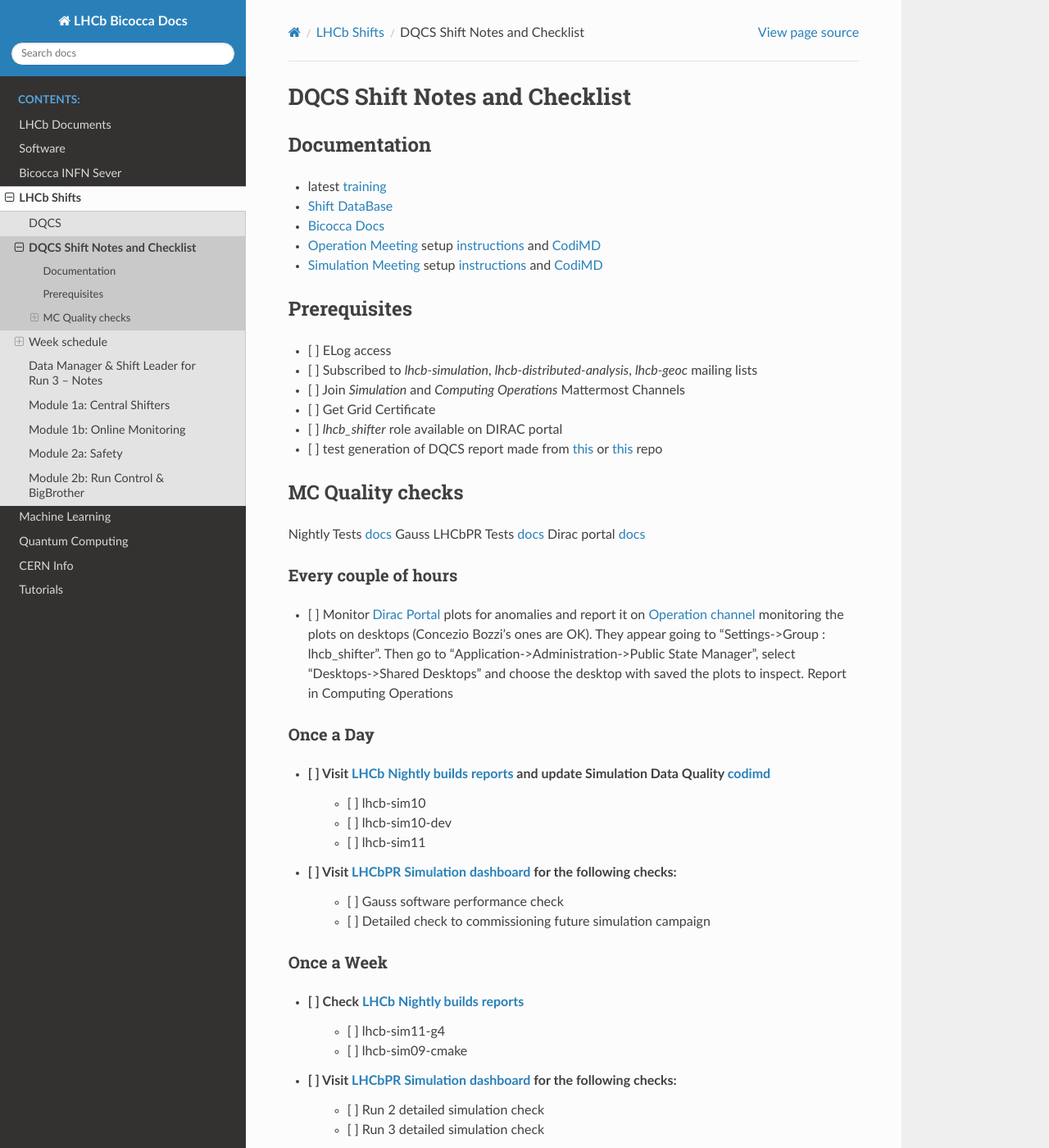
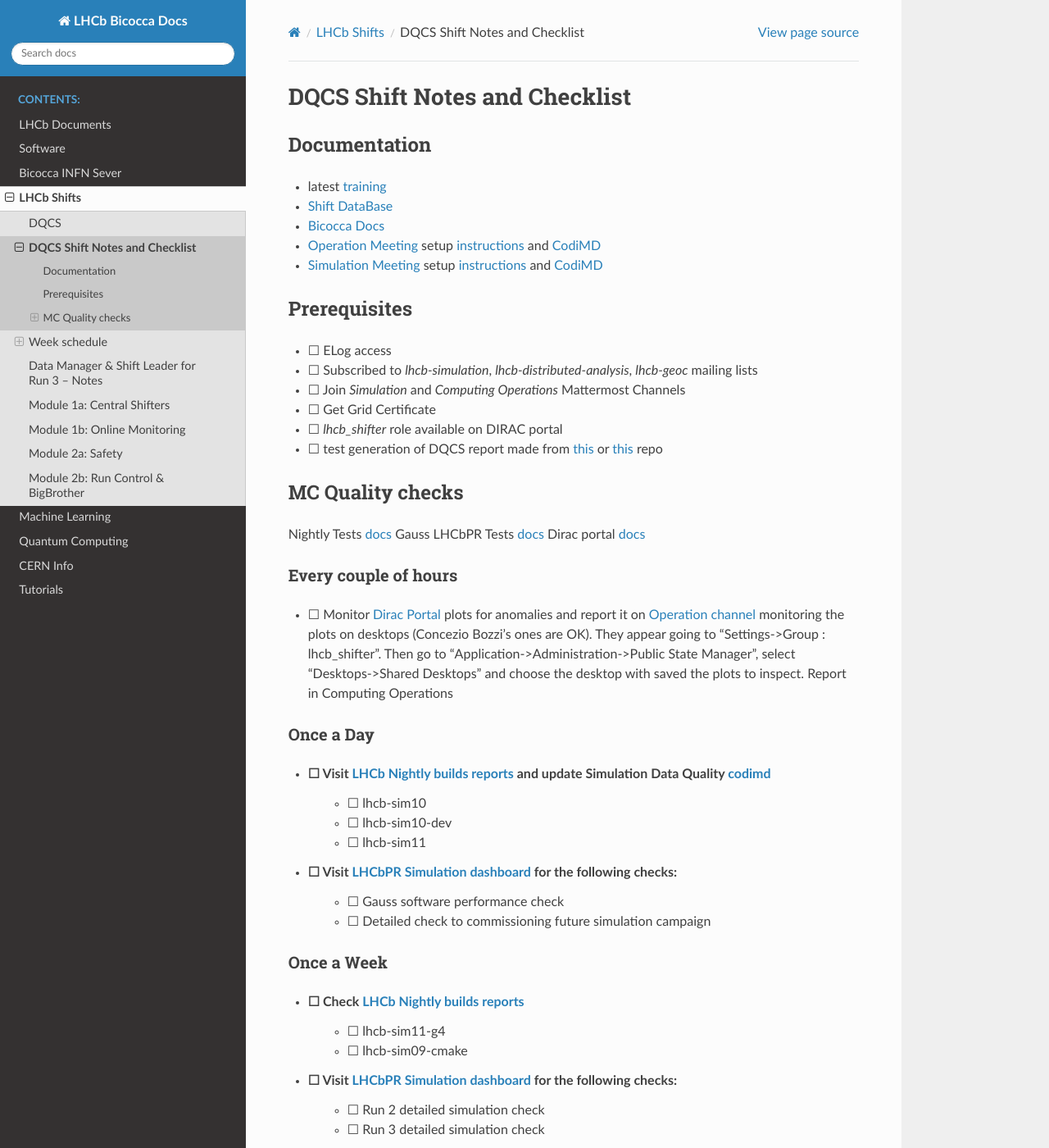
Before and after one commit to lhcb-bicocca/documentation, a Sphinx documentation site: the page built from docs/source/shifts/dqcs_notes.rst, in a window 1280 px wide and 1400 px high. Shown: the whole window at 82% size. Built offline with Sphinx 7.4.7 and the Read the Docs theme 2.0.0, drawn with Linux system fonts in a browser that asks for light colours; some of the changed text lies outside the part shown.

Commit message:
minor fixes

```diff
--- a/docs/source/shifts/dqcs_notes.rst
+++ b/docs/source/shifts/dqcs_notes.rst
@@ -11,12 +11,12 @@ Documentation
 
 Prerequisites
 -------------
-- [ ] ELog access
-- [ ] Subscribed to `lhcb-simulation`, `lhcb-distributed-analysis`, `lhcb-geoc` mailing lists
-- [ ] Join `Simulation` and `Computing Operations` Mattermost Channels
-- [ ] Get Grid Certificate
-- [ ] `lhcb_shifter` role available on DIRAC portal
-- [ ] test generation of DQCS report made from `this <https://github.com/mmazurekgda/nightly-status-checker>`_ or `this <https://github.com/alex-t-grecu/nightly-status-checker>`_ repo
+- ☐ ELog access
+- ☐ Subscribed to `lhcb-simulation`, `lhcb-distributed-analysis`, `lhcb-geoc` mailing lists
+- ☐ Join `Simulation` and `Computing Operations` Mattermost Channels
+- ☐ Get Grid Certificate
+- ☐ `lhcb_shifter` role available on DIRAC portal
+- ☐ test generation of DQCS report made from `this <https://github.com/mmazurekgda/nightly-status-checker>`_ or `this <https://github.com/alex-t-grecu/nightly-status-checker>`_ repo
 
 MC Quality checks
 -----------------
@@ -27,26 +27,26 @@ Dirac portal `docs <https://lhcb-dqcs-docs.web.cern.ch/lhcb-dqcs-docs/monitoring
 
 Every couple of hours
 ~~~~~~~~~~~~~~~~~~~~~
-- [ ] Monitor `Dirac Portal <https://lhcb-portal-dirac.cern.ch/DIRAC/>`_ plots for anomalies and report it on `Operation channel <https://mattermost.web.cern.ch/lhcb/channels/computing-operations>`_ monitoring the plots on desktops (Concezio Bozzi's ones are OK). They appear going to "Settings->Group : lhcb_shifter". Then go to "Application->Administration->Public State Manager", select "Desktops->Shared Desktops" and choose the desktop with saved the plots to inspect. Report in Computing Operations
+- ☐ Monitor `Dirac Portal <https://lhcb-portal-dirac.cern.ch/DIRAC/>`_ plots for anomalies and report it on `Operation channel <https://mattermost.web.cern.ch/lhcb/channels/computing-operations>`_ monitoring the plots on desktops (Concezio Bozzi's ones are OK). They appear going to "Settings->Group : lhcb_shifter". Then go to "Application->Administration->Public State Manager", select "Desktops->Shared Desktops" and choose the desktop with saved the plots to inspect. Report in Computing Operations
 
 Once a Day
 ~~~~~~~~~~
-- [ ] Visit `LHCb Nightly builds reports <https://lhcb-nightlies.web.cern.ch/nightly>`_ and update Simulation Data Quality `codimd <https://codimd.web.cern.ch/n0vdfaeRSQ-xBV2GYrdEvw>`_
-    - [ ] lhcb-sim10
-    - [ ] lhcb-sim10-dev
-    - [ ] lhcb-sim11
-- [ ] Visit `LHCbPR Simulation dashboard <https://lblhcbpr.cern.ch/dashboards/simulation>`_ for the following checks:
-    - [ ] Gauss software performance check
-    - [ ] Detailed check to commissioning future simulation campaign
+- ☐ Visit `LHCb Nightly builds reports <https://lhcb-nightlies.web.cern.ch/nightly>`_ and update Simulation Data Quality `codimd <https://codimd.web.cern.ch/n0vdfaeRSQ-xBV2GYrdEvw>`_
+    - ☐ lhcb-sim10
+    - ☐ lhcb-sim10-dev
+    - ☐ lhcb-sim11
+- ☐ Visit `LHCbPR Simulation dashboard <https://lblhcbpr.cern.ch/dashboards/simulation>`_ for the following checks:
+    - ☐ Gauss software performance check
+    - ☐ Detailed check to commissioning future simulation campaign
 
 Once a Week
 ~~~~~~~~~~~
-- [ ] Check `LHCb Nightly builds reports <https://lhcb-nightlies.web.cern.ch/nightly>`_
-    - [ ] lhcb-sim11-g4
-    - [ ] lhcb-sim09-cmake
-- [ ] Visit `LHCbPR Simulation dashboard <https://lblhcbpr.cern.ch/dashboards/simulation>`_ for the following checks:
-    - [ ] Run 2 detailed simulation check
-    - [ ] Run 3 detailed simulation check
+- ☐ Check `LHCb Nightly builds reports <https://lhcb-nightlies.web.cern.ch/nightly>`_
+    - ☐ lhcb-sim11-g4
+    - ☐ lhcb-sim09-cmake
+- ☐ Visit `LHCbPR Simulation dashboard <https://lblhcbpr.cern.ch/dashboards/simulation>`_ for the following checks:
+    - ☐ Run 2 detailed simulation check
+    - ☐ Run 3 detailed simulation check
 
 For each slot, check:
 ~~~~~~~~~~~~~~~~~~~~~
@@ -70,40 +75,40 @@ Week schedule
 
 Friday before
 -------------
-- [ ] `time=11:30` Attend `LHCb Computing Operations <https://indico.cern.ch/category/4206/>`_ meeting to acknowledge the status of the system
+- ☐ `time=11:30` Attend `LHCb Computing Operations <https://indico.cern.ch/category/4206/>`_ meeting to acknowledge the status of the system
 
 Monday
 ------
-- [ ] `time=10:00` copy and update `LHCb Computing Operations <https://indico.cern.ch/category/4206/>`_ meeting event and chair it asking news about the tiers and other topics
-- [ ] do Once a day tasks
-- [ ] check nightly report prepared by the previous shifter and update it using `this repo <https://github.com/alex-t-grecu/nightly-status-checker>`_ and update Simulation Data Quality codimd
+- ☐ `time=10:00` copy and update `LHCb Computing Operations <https://indico.cern.ch/category/4206/>`_ meeting event and chair it asking news about the tiers and other topics
+- ☐ do Once a day tasks
+- ☐ check nightly report prepared by the previous shifter and update it using `this repo <https://github.com/alex-t-grecu/nightly-status-checker>`_ and update Simulation Data Quality codimd
 
 Tuesday
 -------
-- [ ] do Once a day tasks
-- [ ] `time=16:30` attend `Simulation Meeting <https://indico.cern.ch/category/14788/>`_ reporting information on previous week and upload a `.md` and a `.html` copy of this `codimd <https://codimd.web.cern.ch/n0vdfaeRSQ-xBV2GYrdEvw>`_
-- [ ] clear out tables on codimd and start preparing the report for the next shifter
+- ☐ do Once a day tasks
+- ☐ `time=16:30` attend `Simulation Meeting <https://indico.cern.ch/category/14788/>`_ reporting information on previous week and upload a `.md` and a `.html` copy of this `codimd <https://codimd.web.cern.ch/n0vdfaeRSQ-xBV2GYrdEvw>`_
+- ☐ clear out tables on codimd and start preparing the report for the next shifter
 
 Wednesday
 ---------
-- [ ] `time=10:00` copy and update `LHCb Computing Operations <https://indico.cern.ch/category/4206/>`_ meeting event and chair it asking news about the tiers and other topics
-- [ ] do Once a day tasks
+- ☐ `time=10:00` copy and update `LHCb Computing Operations <https://indico.cern.ch/category/4206/>`_ meeting event and chair it asking news about the tiers and other topics
+- ☐ do Once a day tasks
 
 Thursday
 --------
-- [ ] do Once a day tasks
+- ☐ do Once a day tasks
 
 Friday
 ------
-- [ ] `time=10:00` copy and update `LHCb Computing Operations <https://indico.cern.ch/category/4206/>`_ meeting event and chair it asking news about the tiers and other topics
-- [ ] do Once a week tasks
-- [ ] do Once a day tasks
+- ☐ `time=10:00` copy and update `LHCb Computing Operations <https://indico.cern.ch/category/4206/>`_ meeting event and chair it asking news about the tiers and other topics
+- ☐ do Once a week tasks
+- ☐ do Once a day tasks
 
 Saturday
 --------
-- [ ] do Once a day tasks
+- ☐ do Once a day tasks
 
 Sunday
 ------
-- [ ] do Once a day tasks
-- [ ] generate nightly report using `this repo <https://github.com/alex-t-grecu/nightly-status-checker>`_ and update the `codimd <https://codimd.web.cern.ch/n0vdfaeRSQ-xBV2GYrdEvw>`_ for the next user
+- ☐ do Once a day tasks
+- ☐ generate nightly report using `this repo <https://github.com/alex-t-grecu/nightly-status-checker>`_ and update the `codimd <https://codimd.web.cern.ch/n0vdfaeRSQ-xBV2GYrdEvw>`_ for the next user
```
Also changed, not shown: other parts of docs/source/shifts/dqcs_notes.rst (+6 -1 lines), docs/source/shifts/datamanager_shiftleader.rst (+39 -47 lines).
